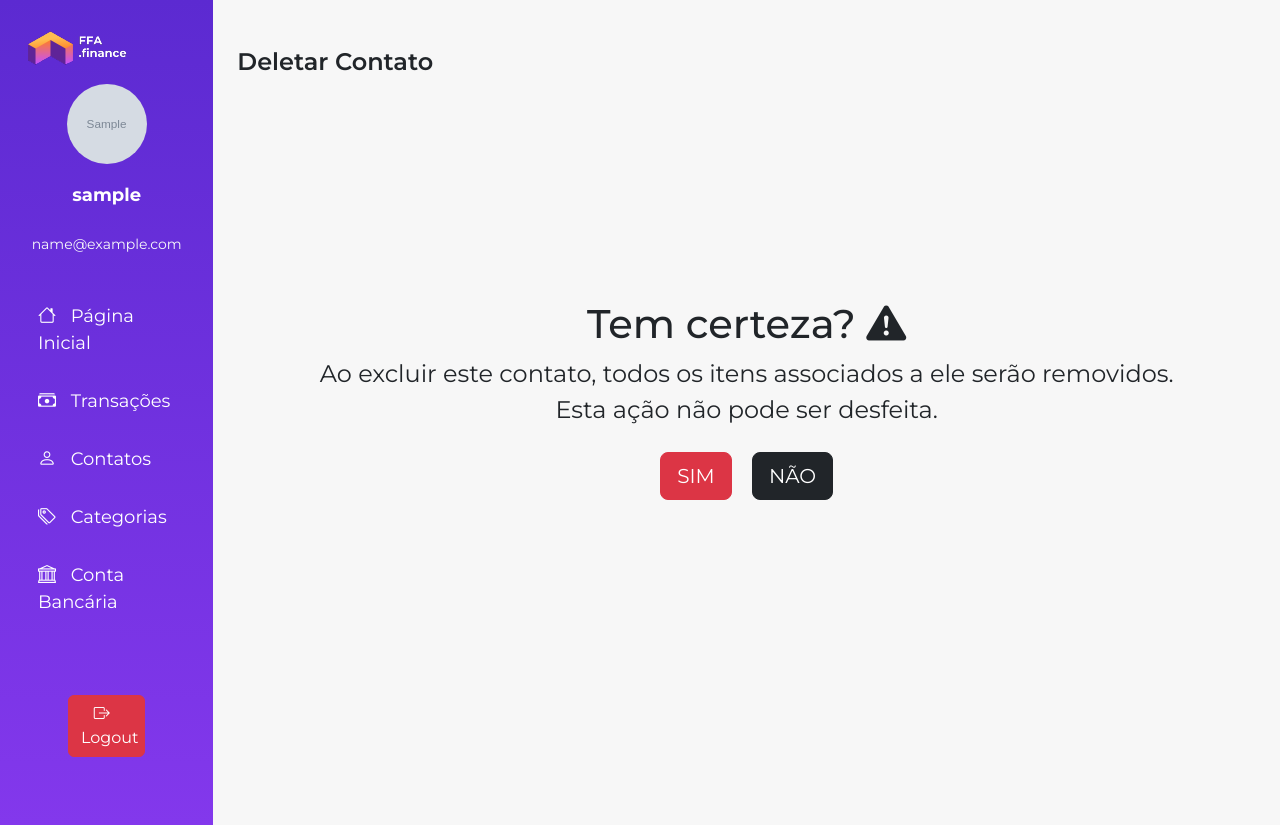
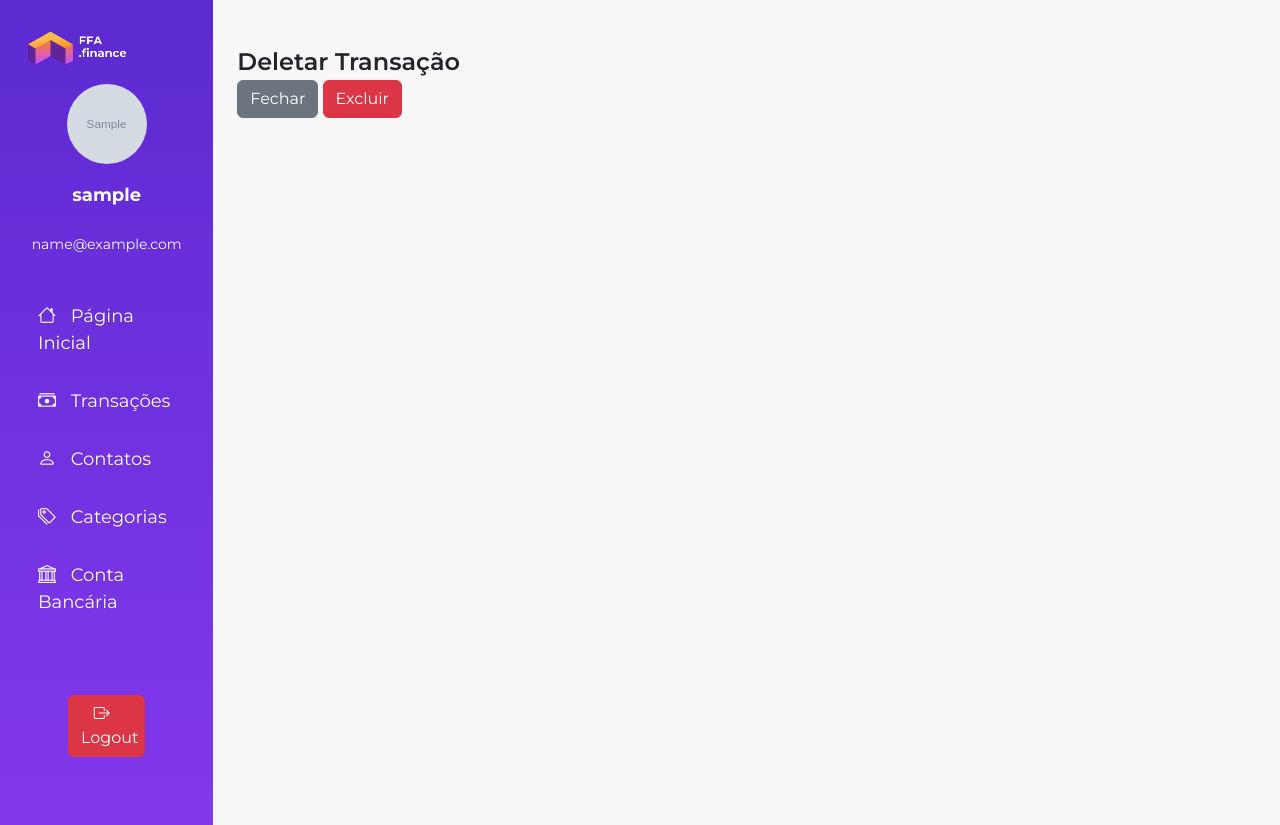
Before and after one commit to ademacirfilho/FFA.finance, a Django app: page /sistemaFFA/contatos/1/deletar/ in a window 1280 px wide. Run offline with Django 5.2, Linux system fonts and the light colour scheme; a user stored in the database is signed in; tables that the repository leaves empty hold one stand-in row (values such as "Sample post"); grey boxes marked "Sample" are stand-in pictures; some libraries are stand-ins or nearby versions.

Commit message:
feat ajax delete contato

```diff
--- a/sistemaFFA/static/script/main.js
+++ b/sistemaFFA/static/script/main.js
@@ -27,3 +27,16 @@ $(".excluirTransacao").click(function (event) {
         }
     });
 });
+
+$(".excluirContato").click(function (event) {
+    event.preventDefault();
+    const dataUrl = $(this).data("url");
+
+    $.ajax({
+        url: dataUrl,
+        method: "get",
+        success: (response) => {
+            $("#contatoModal .modal-footer").html(response);
+        }
+    });
+});
--- a/sistemaFFA/urls.py
+++ b/sistemaFFA/urls.py
@@ -6,14 +6,15 @@ app_name = "sistemaFFA"
 urlpatterns = [
     path("", views.index, name="index"),
     path("transacoes/", views.transacoes, name="transacoes"),
+    path('filtrar_transacoes/', views.filtrar_transacoes, name='filtrar_transacoes'),
+    path("transacoes/<int:transacao_id>/editar/", views.editar_transacao, name="editar_transacao"),
     path("transacoes/<int:transacao_id>/deletar/", views.excluir_transacao, name="excluir_transacao"),
     path("transacoes/<int:transacao_id>/ajax", views.ajax_excluir_transacao, name="ajax_excluir_transacao"),
-    path('filtrar_transacoes/', views.filtrar_transacoes, name='filtrar_transacoes'),
-    path("transacoes/<int:transacao_id>/editar/", views.editar_transacao, name="editar_transacao"),
     path("contatos/", views.contatos, name="contatos"),
     path('filtrar_contatos/', views.filtrar_contatos, name='filtrar_contatos'),
     path("contatos/<int:contato_id>/editar/", views.editar_contato, name="editar_contato"),
-    path("contatos/<int:contato_id>/deletar/", views.deletar_contato, name="deletar_contato"),
+    path("contatos/<int:contato_id>/deletar/", views.excluir_contato, name="deletar_contato"),
+    path("contatos/<int:contato_id>/ajax/", views.ajax_excluir_contato, name="ajax_excluir_contato"),
     path("categorias/", views.categorias, name="categorias"),
     path('filtrar_categorias/', views.filtrar_categorias, name='filtrar_categorias'),
     path("categorias/<int:categoria_id>/editar/", views.editar_categoria, name="editar_categoria"),
--- a/sistemaFFA/views.py
+++ b/sistemaFFA/views.py
@@ -209,17 +209,19 @@ def editar_contato(request, contato_id):
 
     return render(request, "sistemaFFA/editar_contato.html", context)
 
+def excluir_contato(request, contato_id):
+    contato = get_object_or_404(Contato, pk=contato_id)
+    return render(request, 'sistemaFFA/deletar_contato.html', {'contato': contato})
+
 @login_required
-def deletar_contato(request, contato_id):
-    context = {
-        "contatos": get_object_or_404(Contato, pk=contato_id)
-    }
+def ajax_excluir_contato(request, contato_id):
+    contato = get_object_or_404(Contato, pk=contato_id)
+    if request.method == 'POST':
+        contato_id = contato.id
+        contato.delete()
+        return JsonResponse({'status': 'success', 'contato_id': contato_id})
 
-    if request.method == 'POST':
-        context["contatos"].delete()
-        return redirect('sistemaFFA:contatos')
-    else:
-        return render(request, "sistemaFFA/deletar_contato.html", context)
+    return render(request, "sistemaFFA/partials/_deletar_contato.html", {'contato': contato, 'status': 'error'})
 
 @login_required
 def categorias(request):
--- a/templates/sistemaFFA/deletar_contato.html
+++ b/templates/sistemaFFA/deletar_contato.html
@@ -1,23 +1,10 @@
 {% extends "base.html" %}
-{% load static crispy_forms_tags %}
+{% load static %}
 
-{% block head %}<div class="header fw-semibold">Deletar Contato</div>{% endblock head %}
+{% block head %}
+<div class="header fw-semibold">Deletar Transação</div>
+{% endblock head %}
+
 {% block content %}
-
-<div class="d-flex justify-content-center align-items-center" style="height: 80vh;">
-    <div class="text-center">
-        <h1>Tem certeza? <i class="bi bi-exclamation-triangle-fill"></i></h1>
-        <p class="fs-4">
-            Ao excluir este contato, todos os itens associados a ele serão removidos. <br>Esta ação não pode ser desfeita.
-        </p>
-        <form id="contatoForm" method="POST">
-            {% csrf_token %}
-            <div class="mt-4">
-                <button class="btn btn-danger text-uppercase btn-lg me-3" id="submitButton" type="submit">Sim</button>
-                <a href="{% url 'sistemaFFA:contatos' %}" class="btn btn-dark text-uppercase btn-lg">Não</a>
-            </div>
-        </form>
-    </div>
-</div>
-
+    {% include "sistemaFFA/partials/_deletar_contato.html" %}
 {% endblock content %}
--- a/templates/sistemaFFA/partials/_contatos.html
+++ b/templates/sistemaFFA/partials/_contatos.html
@@ -13,7 +13,7 @@
         </thead>
         <tbody>
             {% for contato in contatos %}
-            <tr>
+            <tr id="contato-{{ contato.id }}">
                 <td>{{ contato.nome }}</td>
                 <td>{{ contato.cpf_cnpj|default:'---' }}</td>
                 <td>{{ contato.email|default:'---' }}</td>
@@ -29,7 +29,9 @@
                                 <a href="{% url 'sistemaFFA:editar_contato' contato.id %}" class="text-decoration-none"><button class="dropdown-item text-success"><i class="bi bi-pen"></i> Editar</button></a>
                             </li>
                             <li>
-                                <a href="{% url 'sistemaFFA:deletar_contato' contato.id %}" class="text-decoration-none"><button class="dropdown-item text-danger"><i class="bi bi-trash3"></i> Excluir</button></a>
+                                <button data-url="{% url 'sistemaFFA:ajax_excluir_contato' contato.id %}" class="dropdown-item text-danger excluirContato" data-bs-toggle="modal" data-bs-target="#contatoModal">
+                                    <i class="bi bi-trash3"></i> Excluir
+                                </button>
                             </li>
                         </ul>
                     </div>
--- /dev/null
+++ b/templates/sistemaFFA/partials/_deletar_contato.html
@@ -0,0 +1,26 @@
+<form id="contatoDeleteForm" method="POST">
+    {% csrf_token %}
+    <button type="button" class="btn btn-secondary" data-bs-dismiss="modal">Fechar</button>
+    <button type="submit" class="btn btn-danger contatoButton" data-url="{% url 'sistemaFFA:ajax_excluir_contato' contato.id %}">Excluir</button>
+</form>
+
+<script>
+    $("#contatoDeleteForm").submit(function (event) {
+        event.preventDefault();
+        const button = $("#contatoDeleteForm .contatoButton")
+        const dataUrl = button.data("url");
+
+        $.ajax({
+            url: dataUrl,
+            method: "POST",
+            data: $(this).serialize(),
+            success: function (response) {
+                console.log("Resposta AJAX:", response);
+                if (response.status === "success") {
+                    $("#contato-" + response.contato_id).remove();
+                    $("#contatoModal").modal("hide");
+                }
+            }
+        });
+    });
+</script>
```
Also changed, not shown: templates/sistemaFFA/contatos.html (+16 -0 lines).
